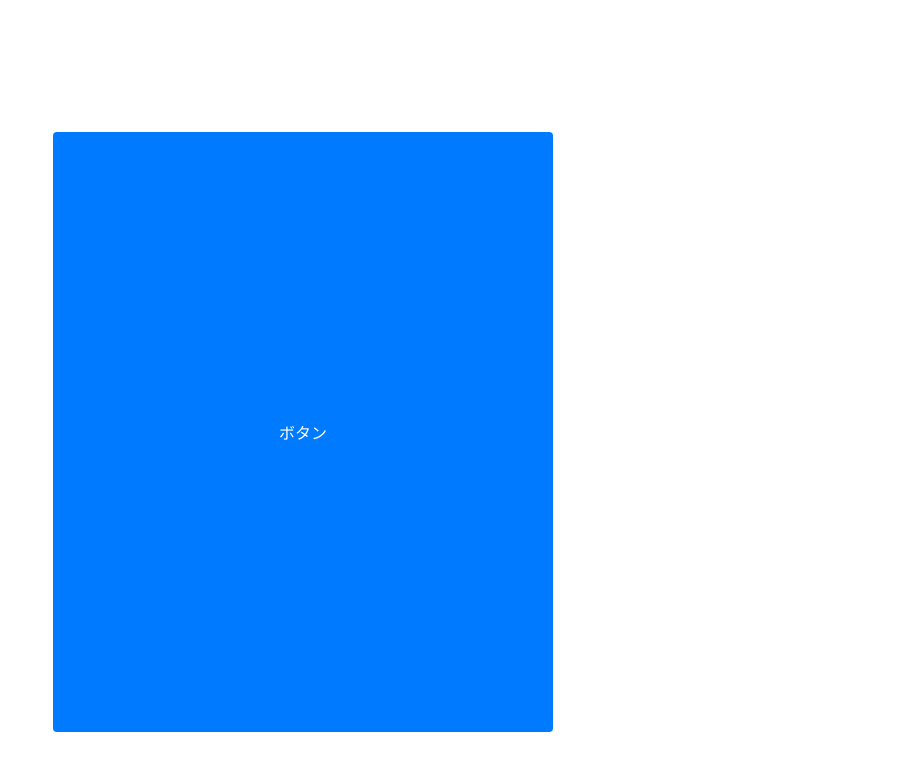
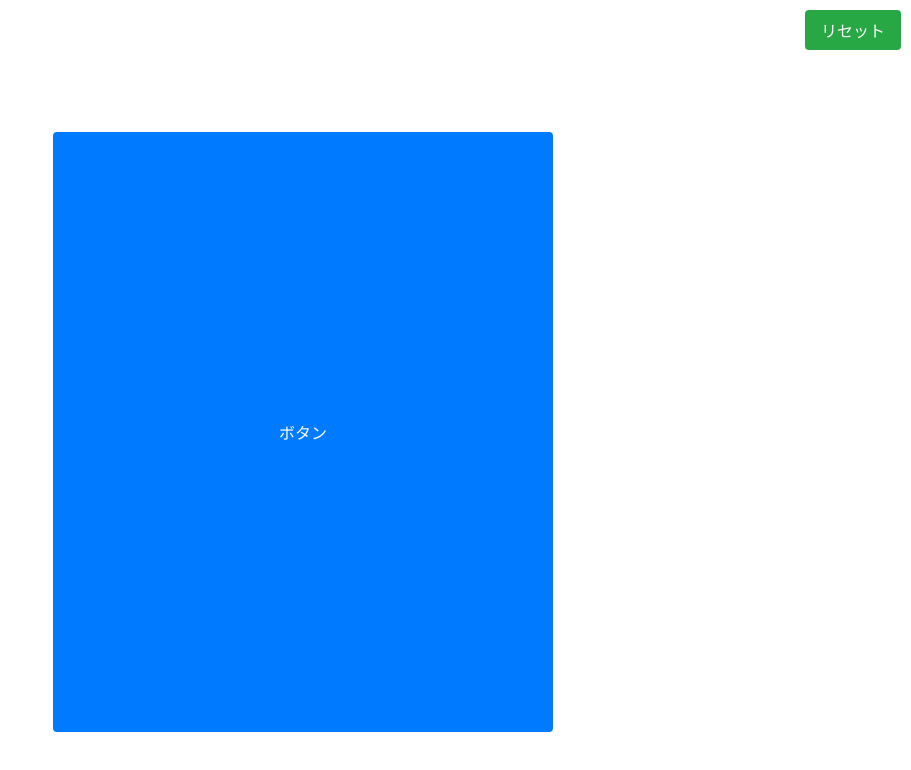
Before and after one commit to takahiro-tanaka-job/layout-editor, a React (Vite) app: page / in a window 1280 px wide. Shown: the top 770 px of the page, without its empty margins (369-1280 px from the left). Built offline with nearby package versions, Linux system fonts and the light colour scheme.

Commit message:
リセットボタン

```diff
--- a/src/components/Layout.jsx
+++ b/src/components/Layout.jsx
@@ -21,6 +21,11 @@ export function Layout() {
 
     setOrigin(`${percentX}% ${percentY}%`);
     setScale((prev) => clampScale(prev * scaleFactor));
+  };
+
+  const resetScale = () => {
+    setScale(1); // 拡大縮小を等倍にリセット
+    setOrigin("50% 50%"); // 原点を中央にリセット
   };
 
   const containerStyle = {
@@ -47,7 +52,22 @@ export function Layout() {
     height: "600px",
   };
 
+  const resetButtonStyle = {
+    position: "fixed", // 画面全体に対して固定
+    top: "10px",
+    right: "10px",
+    backgroundColor: "#28a745",
+    color: "white",
+    fontWeight: "bold",
+    padding: "0.5rem 1rem",
+    border: "none",
+    borderRadius: "0.25rem",
+    cursor: "pointer",
+    // zIndex: 1000, // 他の要素より前面に表示
+  };
+
   return (
+    <>
       <div
         style={containerStyle}
         onWheel={handleWheel}
@@ -55,6 +75,10 @@ export function Layout() {
       >
         <button style={buttonStyle}>ボタン</button>
       </div>
+      <button style={resetButtonStyle} onClick={resetScale}>
+        リセット
+      </button>
+    </>
   );
 }
 
```
Lines whose indentation alone changed are shown as unchanged.
